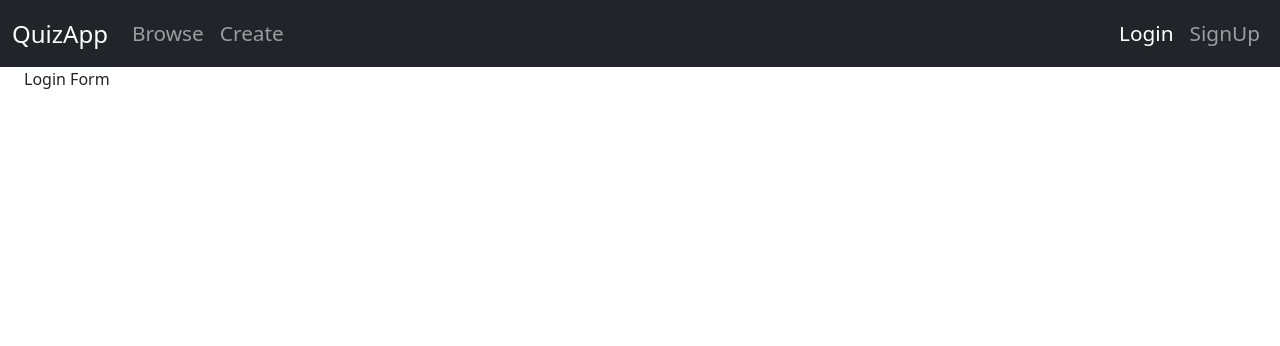
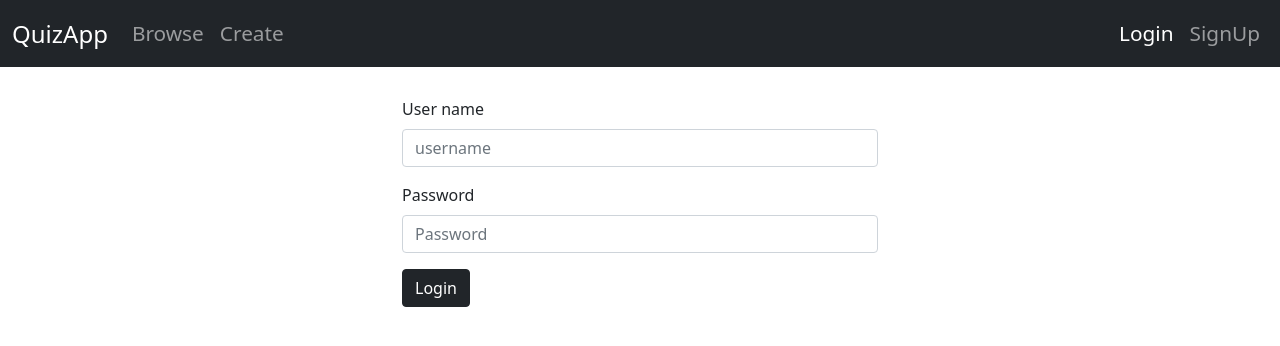
Before and after one commit to rynkow/quiz, a React (Create React App) app in the folder frontend/: page /login in a window 1280 px wide. Shown: the top 346 px of the page. Built offline with nearby package versions, Linux system fonts and the light colour scheme.

Commit message:
added login functionality

```diff
--- a/frontend/src/App.tsx
+++ b/frontend/src/App.tsx
@@ -3,14 +3,17 @@ import {BrowserRouter, Route, Routes} from "react-router-dom";
 import {Home} from "./page/Home";
 import {QuizList} from "./page/QuizList";
 import {QuizCreationForm} from "./page/QuizCreationForm";
-import {LoginForm} from "./page/LoginForm";
+import {Login} from "./page/Login";
 import {SignupForm} from "./page/SignupForm";
-import React from 'react';
+import React, {useState} from 'react';
 import {Container} from "react-bootstrap";
 import QuizAppNavbar from "./component/QuizAppNavbar";
+import User from "./interface/user.interface";
 
 function App() {
-  return (
+    const [user, setUser] = useState<User>();
+
+    return (
       <BrowserRouter>
         <QuizAppNavbar/>
 
@@ -18,14 +21,14 @@ function App() {
           <Routes>
             <Route path="/browse" element={<QuizList/>}/>
             <Route path="/create" element={<QuizCreationForm/>}/>
-            <Route path="/login" element={<LoginForm/>}/>
+            <Route path="/login" element={<Login setUser={(user: User) => setUser(user)}/>}/>
             <Route path="/signup" element={<SignupForm/>}/>
             <Route path="/" element={<Home/>}/>
           </Routes>
         </Container>
 
       </BrowserRouter>
-  );
+    );
 }
 
 export default App;
--- a/frontend/src/component/QuizAppNavbar.css
+++ b/frontend/src/component/QuizAppNavbar.css
@@ -1,6 +1,7 @@
 .navbar {
     font-size: 1.3rem;
     padding: 10px 0;
+    margin-bottom: 20px;
 }
 
 .navbar-brand {
--- /dev/null
+++ b/frontend/src/component/UserForm.tsx
@@ -0,0 +1,40 @@
+import {Button, Form} from "react-bootstrap";
+import React, {useState} from "react";
+import User from "../interface/user.interface";
+
+const UserForm = (props: {onSubmit: (user: User) => void, buttonText: String}) => {
+    const [username, setUsername] = useState<string>("");
+    const [password, setPassword] = useState<string>("")
+    const onSubmit = () => {
+        props.onSubmit({name: username, password: password});
+    }
+
+
+    return(
+        <Form>
+            <Form.Group className="mb-3" controlId="formUserName">
+                <Form.Label>User name</Form.Label>
+                <Form.Control
+                    type="string"
+                    placeholder="username"
+                    value={username}
+                    onChange={(event)=>setUsername(event.target.value)}
+                />
+            </Form.Group>
+            <Form.Group className="mb-3" controlId="formUserPassword">
+                <Form.Label>Password</Form.Label>
+                <Form.Control
+                    type="password"
+                    placeholder="Password"
+                    value={password}
+                    onChange={(event)=>setPassword(event.target.value)}
+                />
+            </Form.Group>
+            <Button variant="dark" onClick={onSubmit}>
+                {props.buttonText}
+            </Button>
+        </Form>
+    );
+}
+
+export default UserForm;
--- /dev/null
+++ b/frontend/src/page/Login.css
@@ -0,0 +1,4 @@
+.login-container{
+    margin: 30px auto;
+    max-width: 500px;
+}
--- /dev/null
+++ b/frontend/src/page/Login.tsx
@@ -0,0 +1,31 @@
+import React from "react";
+import {Container} from "react-bootstrap";
+import User from "../interface/user.interface";
+import UserForm from "../component/UserForm";
+import "./Login.css"
+
+export function Login(props: {setUser: (user: User) => void}){
+
+    const onSubmit = (user: User) => {
+        const requestOptions = {
+            method: 'GET',
+            headers: {
+                "Content-Type": "application/json",
+                "Authorization": `Basic ${window.btoa(user.name + ':' + user.password)}`,
+            },
+        };
+
+        fetch('http://localhost:8080/user/login', requestOptions)
+            .then(res => res.json())
+            .then((data) => {
+                props.setUser(data as User);
+                console.log(data as User);
+            })
+    }
+
+    return(
+        <Container className="login-container">
+            <UserForm onSubmit={onSubmit} buttonText={"Login"}/>
+        </Container>
+    );
+}
--- a/frontend/src/page/LoginForm.tsx
+++ /dev/null
@@ -1,10 +0,0 @@
-import React from "react";
-import {Container} from "react-bootstrap";
-
-export function LoginForm(){
-    return(
-        <Container>
-            Login Form
-        </Container>
-    );
-}
```
